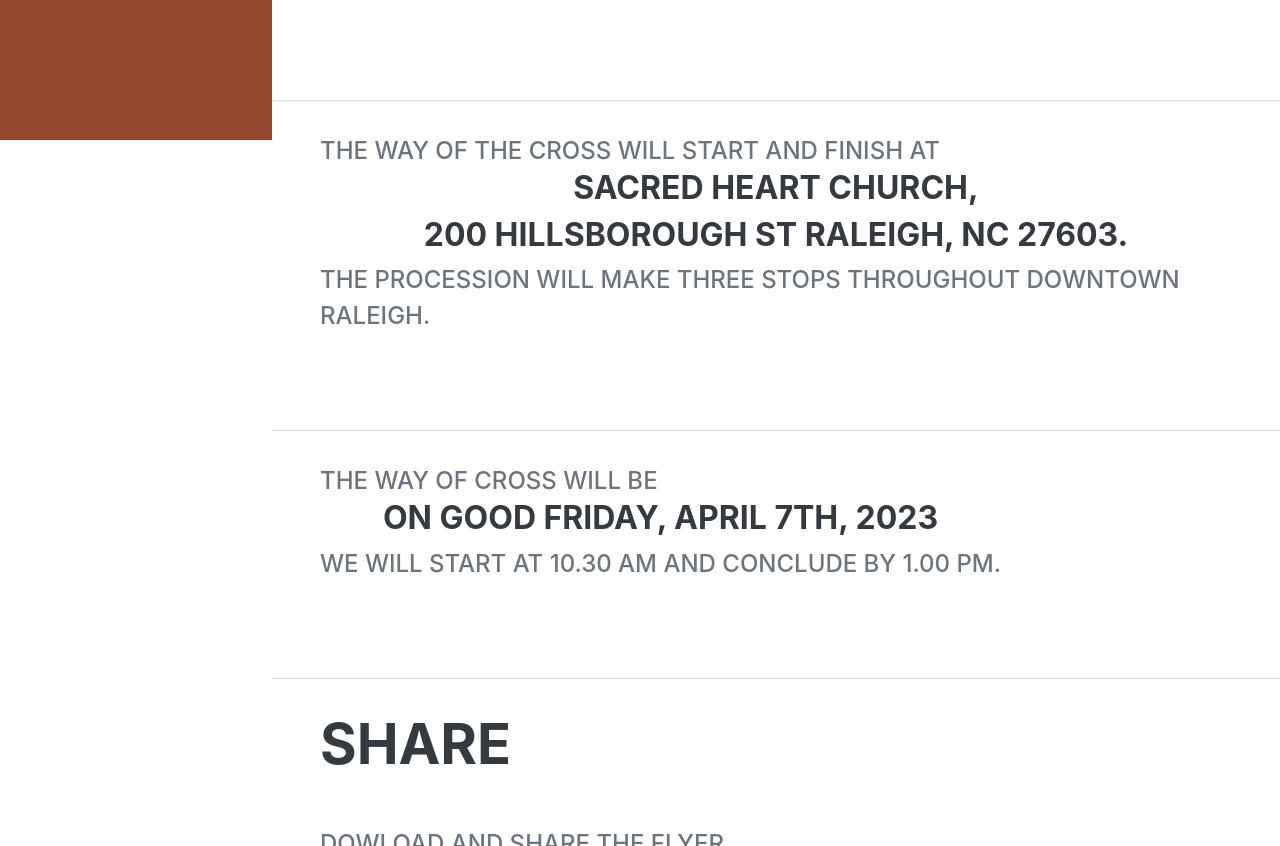
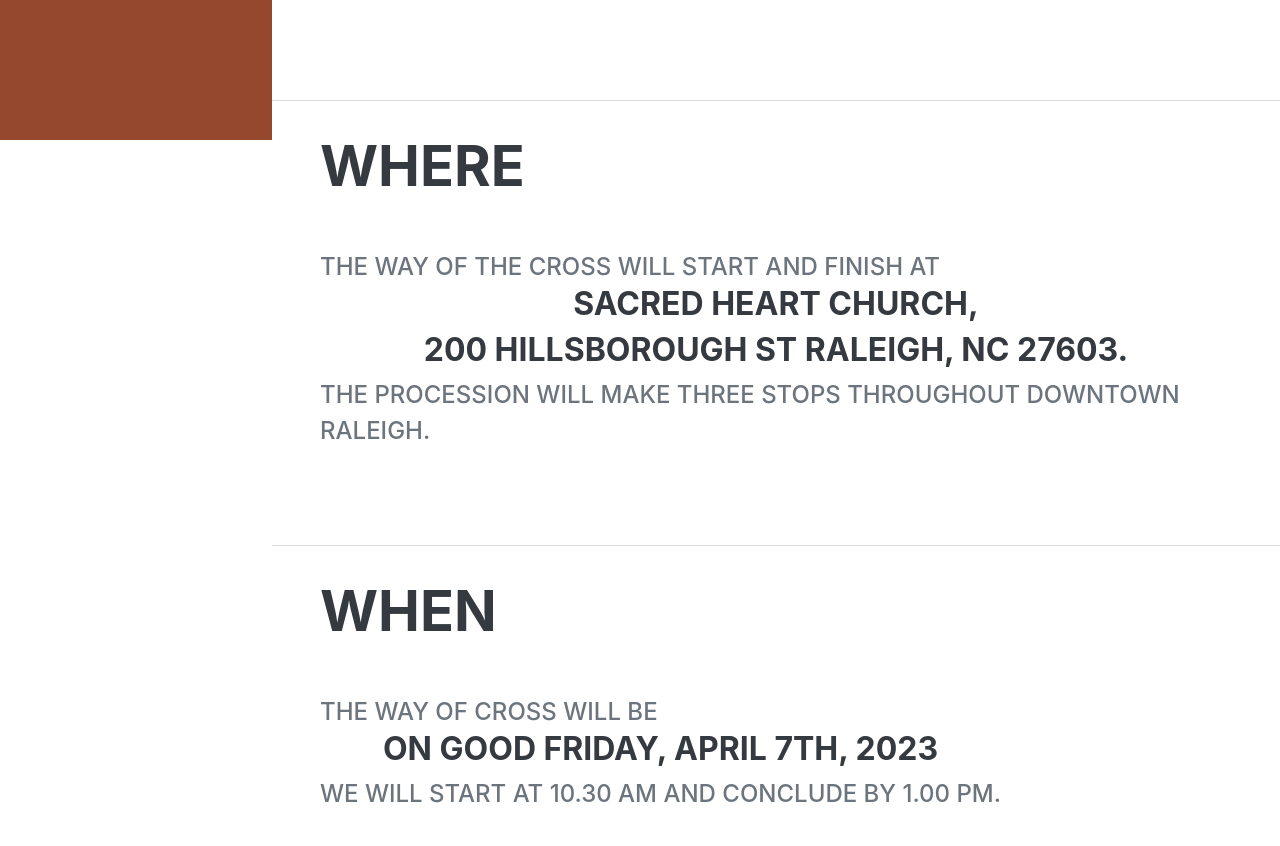
Before and after one commit to CL-Raleigh/cl-raleigh.github.io, a website: page index.html in a window 1280 px wide. Shown: the part 660-1506 px from the top of the page. Drawn offline with nearby package versions, Linux system fonts and the light colour scheme; a web font is replaced by a local one.

Commit message:
Update index.html

```diff
--- a/index.html
+++ b/index.html
@@ -60,6 +60,7 @@
             <!-- Where-->
             <section class="resume-section" id="Where">
                 <div class="subheading mb-3">
+                    <h2 class="mb-5">Where</h2>
                     The Way of the Cross will start and finish at  <h3 class="text-center"> Sacred Heart Church, </h3>
                     <h3 class="text-center"> 200 Hillsborough St Raleigh, NC 27603. </h3>
                     The procession will make three stops throughout downtown Raleigh.
@@ -69,6 +70,7 @@
             <!-- When-->
             <section class="resume-section" id="When">
                 <div class="subheading mb-3">
+                    <h2 class="mb-5">When</h2>
                     The Way of Cross will be <h3 class="text-center"> on Good Friday, April 7th, 2023 </h3>
                     We will start at 10.30 am and conclude by 1.00 pm.
                 </div>
```
